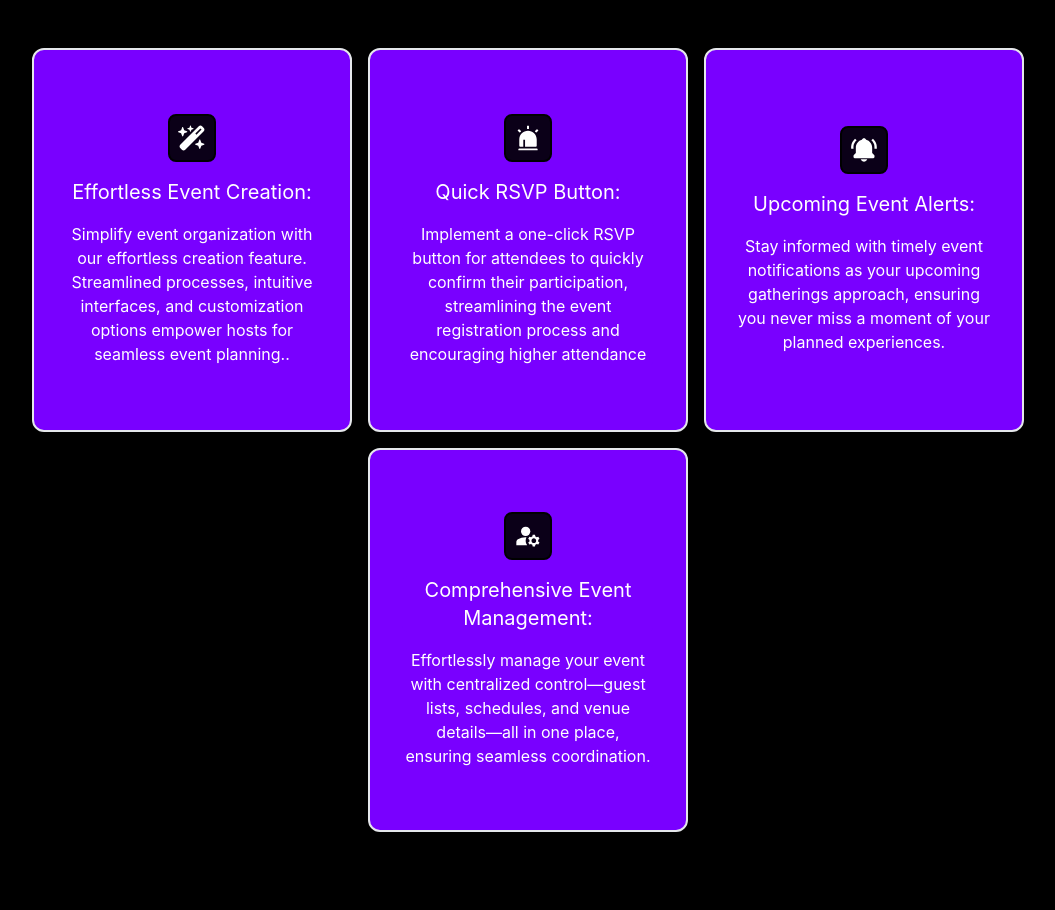
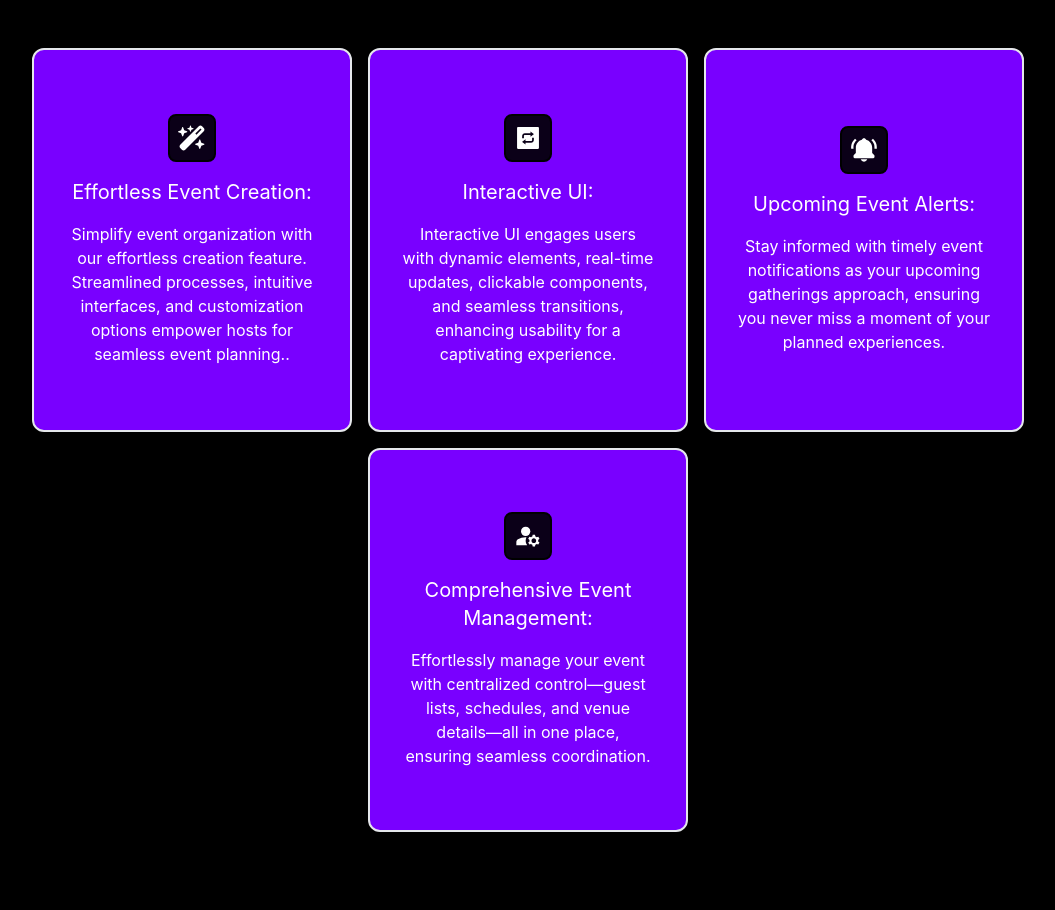
Before and after one commit to adeeb-404/Evently-Website, a React (Vite) app: page / in a window 1280 px wide. Shown: the part 913-1823 px from the top of the page, without its empty margins (112-1167 px from the left). Built offline with nearby package versions, Linux system fonts and the light colour scheme.

Commit message:
Changed box info

```diff
--- a/src/Components/Website/BoxInfo.jsx
+++ b/src/Components/Website/BoxInfo.jsx
@@ -1,5 +1,6 @@
 import { FaWandMagicSparkles } from "react-icons/fa6";
 import { AiFillAlert } from "react-icons/ai";
+import { AiFillInteraction } from "react-icons/ai";
 import { BiSolidBellRing } from "react-icons/bi";
 import { MdManageAccounts } from "react-icons/md";
 import { AiOutlineAudit } from "react-icons/ai";
@@ -23,10 +24,10 @@ const Info = {
         "Simplify event organization with our effortless creation feature. Streamlined processes, intuitive interfaces, and customization options empower hosts for seamless event planning..",
     },
     {
-      image: <AiFillAlert />,
-      box_heading: "Quick RSVP Button:",
+      image: <AiFillInteraction />,
+      box_heading: "Interactive UI:",
       box_data:
-        " Implement a one-click RSVP button for attendees to quickly confirm their participation, streamlining the event registration process and encouraging higher attendance",
+        "Interactive UI engages users with dynamic elements, real-time updates, clickable components, and seamless transitions, enhancing usability for a captivating experience.",
     },
     {
       image: <BiSolidBellRing />,
```
